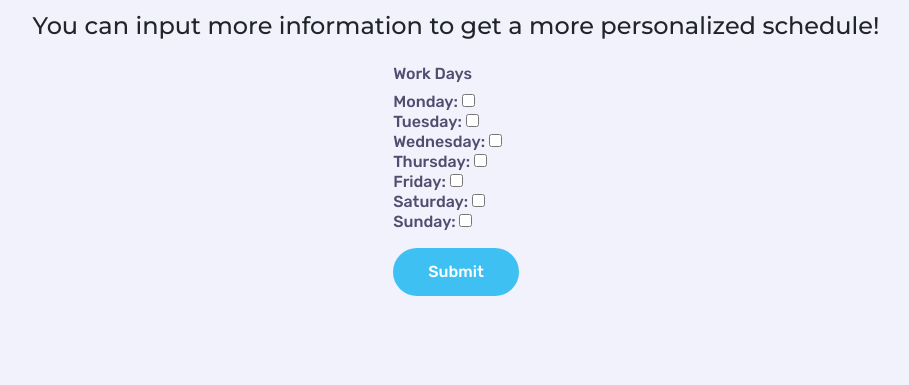
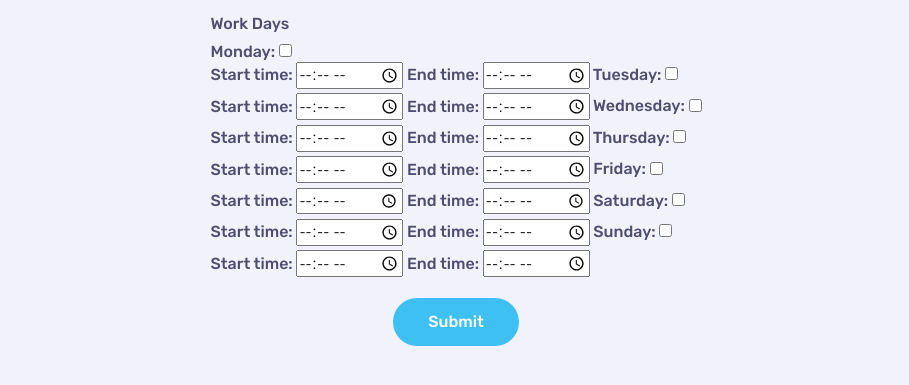
Before and after one commit to Wililee/HealthyHaBits, a plain HTML site: page frontend/web_app/index.html in a window 1280 px wide. Shown: the part 285-670 px from the top of the page, without its empty margins (184-1093 px from the left). Drawn offline with Linux system fonts and the light colour scheme.

Commit message:
Times of work

```diff
--- a/frontend/web_app/index.html
+++ b/frontend/web_app/index.html
@@ -59,12 +59,40 @@
                                 <label>Work Days</label>
                                 <p>
                                     Monday: <input type="checkbox" name="days" value="monday"  /><br />
+                                    <label>Start time: </label>
+                                    <input type="time" name="start_mon">
+                                    <label>End time: </label>
+                                    <input type="time" name="end_mon">
                                     Tuesday: <input type="checkbox" name="days" value="tuesday"  /><br />
+                                    <label>Start time: </label>
+                                    <input type="time" name="start_tues">
+                                    <label>End time: </label>
+                                    <input type="time" name="end_tues">
                                     Wednesday: <input type="checkbox" name="days" value="wednesday"  /><br />
+                                    <label>Start time: </label>
+                                    <input type="time" name="start_wed">
+                                    <label>End time: </label>
+                                    <input type="time" name="end_wed">
                                     Thursday: <input type="checkbox" name="days" value="thursday"  /><br />
+                                    <label>Start time: </label>
+                                    <input type="time" name="start_thurs">
+                                    <label>End time: </label>
+                                    <input type="time" name="end_thurs">
                                     Friday: <input type="checkbox" name="days" value="friday"  /><br />
+                                    <label>Start time: </label>
+                                    <input type="time" name="start_fri">
+                                    <label>End time: </label>
+                                    <input type="time" name="end_fri">
                                     Saturday: <input type="checkbox" name="days" value="saturday"  /><br />
+                                    <label>Start time: </label>
+                                    <input type="time" name="start_sat">
+                                    <label>End time: </label>
+                                    <input type="time" name="end_sat">
                                     Sunday: <input type="checkbox" name="days" value="sunday"  /><br />
+                                    <label>Start time: </label>
+                                    <input type="time" name="start_sun">
+                                    <label>End time: </label>
+                                    <input type="time" name="end_sun">
                                 </p>
                             </div>
                             <button type="submit" class="btn" value="Submit">Submit</button>
```
